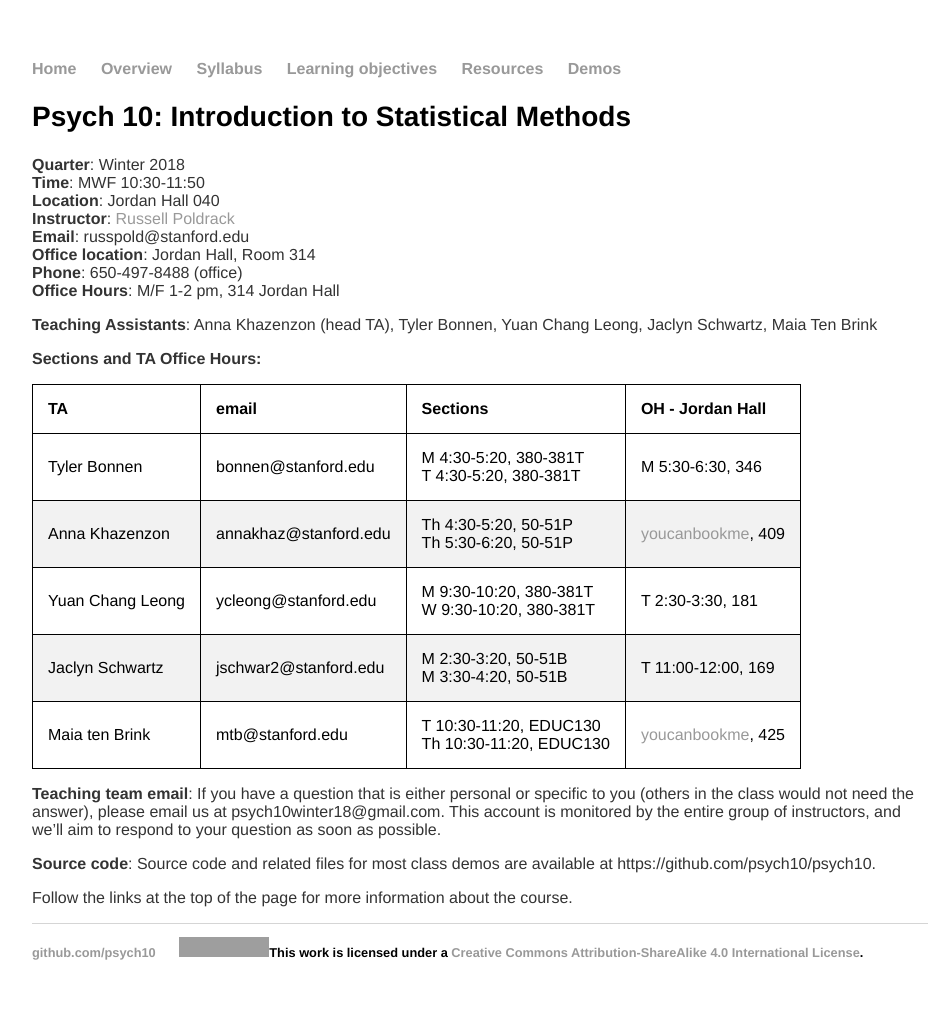
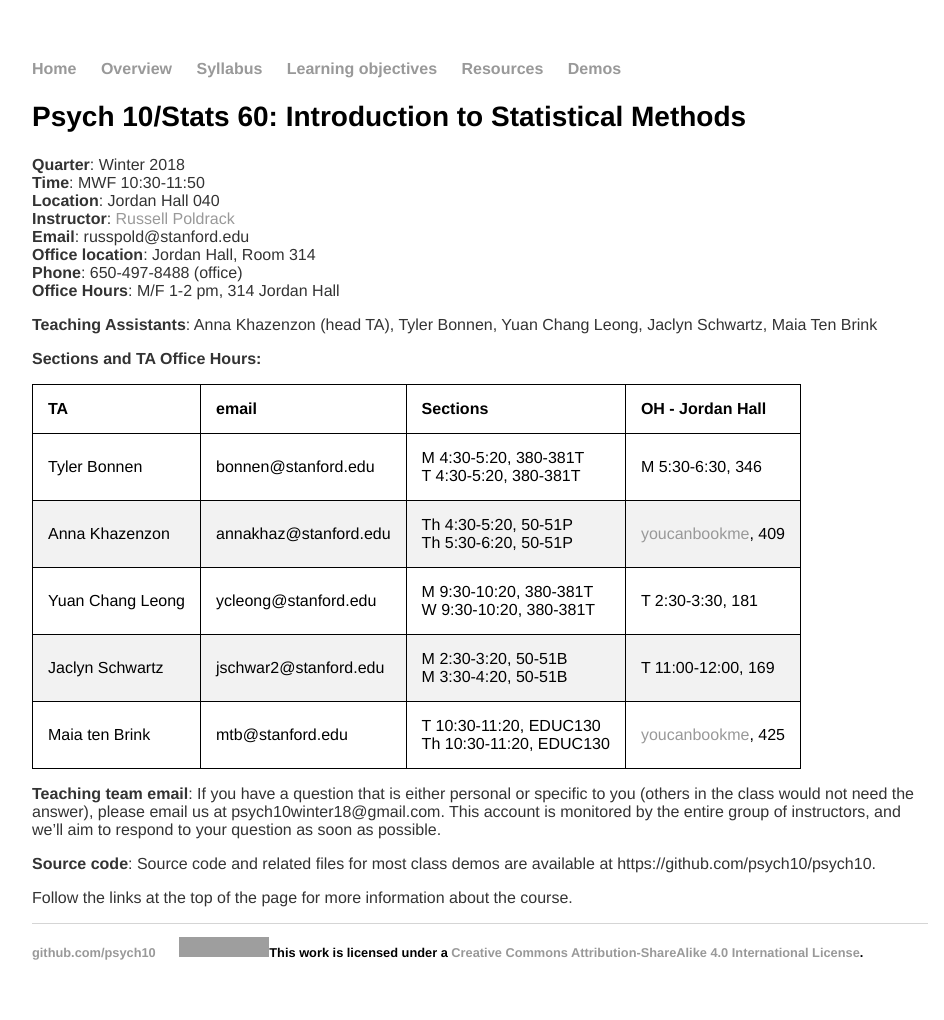
Before and after one commit to stats60/stats60.github.io, a Jekyll site: the page built from index.md, in a window 1280 px wide. Shown: the whole page, without its empty margins (160-1104 px from the left). Built offline with Jekyll 4.4.1, drawn with Linux system fonts in a browser that asks for light colours; grey boxes are pictures that could not be loaded.

Commit message:
update title

```diff
--- a/index.md
+++ b/index.md
@@ -3,7 +3,7 @@ layout: default
 title: Psych 10
 ---
 
-## Psych 10: Introduction to Statistical Methods
+## Psych 10/Stats 60: Introduction to Statistical Methods
 
 **Quarter**: Winter 2018
 **Time**: MWF 10:30-11:50
```
